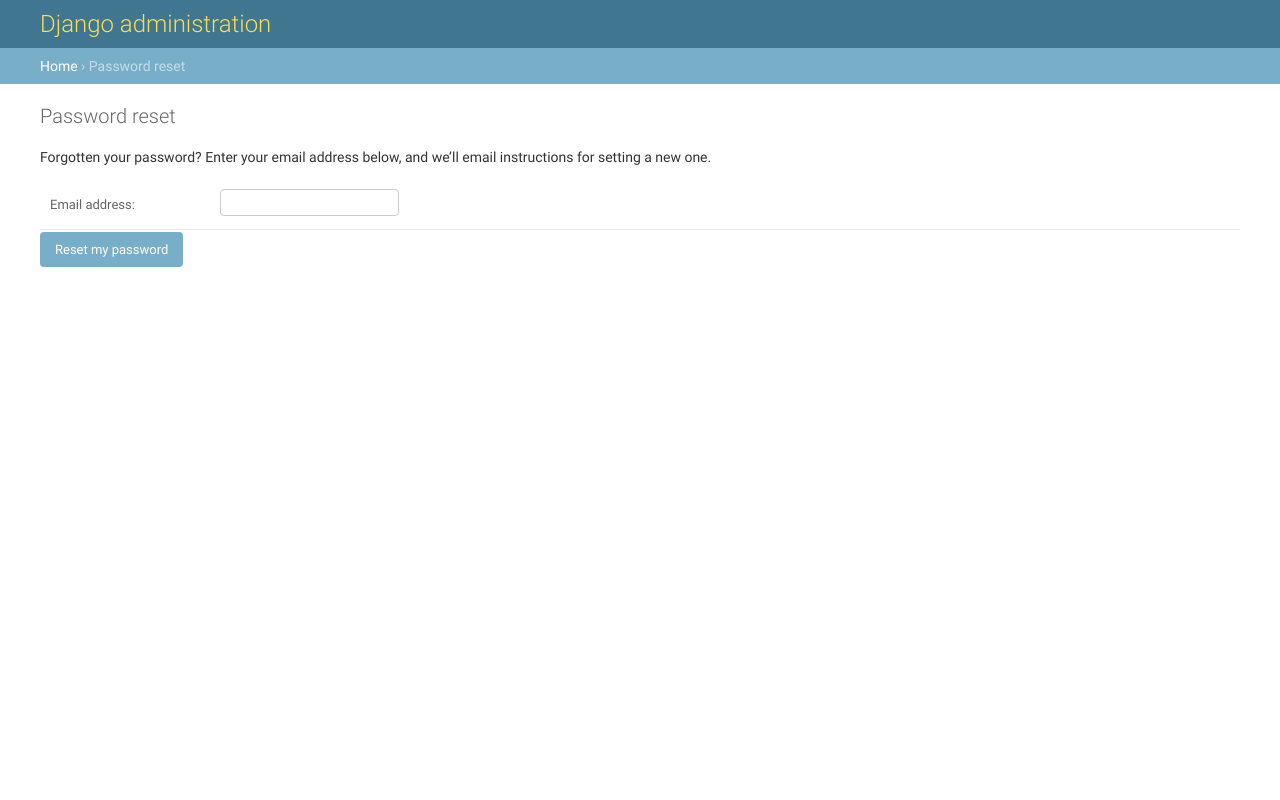
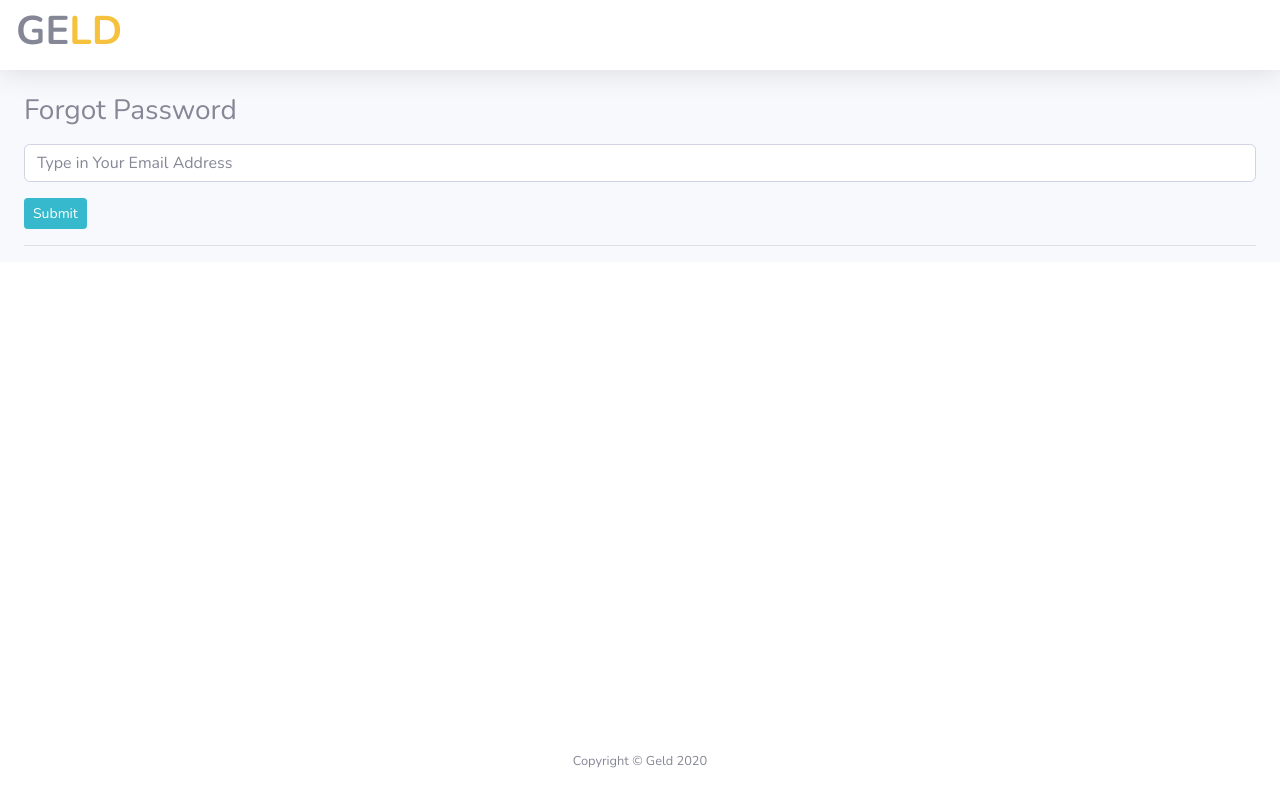
Before and after one commit to louieee/Geld, a Django app: page /password/reset in a window 1280 px wide. Run offline with Django 3.2, Linux system fonts and the light colour scheme; some libraries are stand-ins or nearby versions.

Commit message:
Added forgot password

```diff
--- a/Geld/urls.py
+++ b/Geld/urls.py
@@ -13,7 +13,7 @@ Including another URLconf
     1. Import the include() function: from django.urls import include, path
     2. Add a URL to urlpatterns:  path('blog/', include('blog.urls'))
 """
-from django.conf.urls import include
+from django.conf.urls import include, url
 from django.contrib.auth.views import PasswordResetView, PasswordResetDoneView, PasswordResetConfirmView, \
     PasswordResetCompleteView, LogoutView
 from django.contrib import admin
@@ -27,7 +27,7 @@ urlpatterns = [
     path('', signup, name='home'),
     path('logout', LogoutView.as_view(), {'next_page': settings.LOGOUT_REDIRECT_URL}, name='logout'),
     path('password/reset', PasswordResetView.as_view(), name='password_reset'),
-    path('password/reset/done/', PasswordResetDoneView.as_view(), name='password_reset_done'),
-    path('password/reset/confirm', PasswordResetConfirmView.as_view(), name='password_reset_confirm'),
+    url(r'^password/reset/done/$', PasswordResetDoneView.as_view(), name='password_reset_done'),
+    url(r'^reset/(?P<uidb64>[0-9A-Za-z_\-]+)/(?P<token>[0-9A-Za-z]{1,13}-[0-9A-Za-z]{1,20})/$', PasswordResetConfirmView.as_view(), name='password_reset_confirm'),
     path('password/reset/complete', PasswordResetCompleteView.as_view(), name='password_reset_complete'),
 ]
--- a/requirements.txt
+++ b/requirements.txt
@@ -6,7 +6,6 @@ Django==2.2.4
 django-cors-headers==3.1.1
 gunicorn==19.9.0
 idna==2.8
-luno-python==0.0.4
 psycopg2==2.8.3
 pytz==2019.2
 requests==2.22.0
--- /dev/null
+++ b/templates/registration/index.html
@@ -0,0 +1,113 @@
+{% load staticfiles %}
+<html lang="en"><head>
+
+    <meta charset="utf-8">
+    <meta http-equiv="X-UA-Compatible" content="IE=edge">
+    <meta name="viewport" content="width=device-width, initial-scale=1, shrink-to-fit=no">
+    <meta name="description" content="">
+    <meta name="author" content="">
+
+    <title>Geld - {% block title %}{% endblock %}</title>
+
+    <!-- Custom fonts for this template-->
+    <link href="https://cdnjs.cloudflare.com/ajax/libs/font-awesome/5.11.2/css/all.css" rel="stylesheet" type="text/css">
+    <link href="https://fonts.googleapis.com/css?family=Nunito:200,200i,300,300i,400,400i,600,600i,700,700i,800,800i,900,900i" rel="stylesheet">
+
+    <!-- Custom styles for this template-->
+    <link href="{% static 'css/sb-admin-2.min.css' %}" rel="stylesheet">
+
+    <style type="text/css">/* Chart.js */
+    @keyframes chartjs-render-animation {
+        from {
+            opacity: .99
+        }
+        to {
+            opacity: 1
+        }
+    }
+
+    .chartjs-size-monitor-expand > div {
+        position: absolute;
+        width: 1000000px;
+        height: 1000000px;
+        left: 0;
+        top: 0
+    }
+
+    .chartjs-size-monitor-shrink > div {
+        position: absolute;
+        width: 200%;
+        height: 200%;
+        left: 0;
+        top: 0
+    }</style>
+    <style type="text/css">/* Chart.js */
+    @keyframes chartjs-render-animation {
+        from {
+            opacity: .99
+        }
+        to {
+            opacity: 1
+        }
+    }
+
+    .chartjs-size-monitor-expand > div {
+        position: absolute;
+        width: 1000000px;
+        height: 1000000px;
+        left: 0;
+        top: 0
+    }
+
+    .chartjs-size-monitor-shrink > div {
+        position: absolute;
+        width: 200%;
+        height: 200%;
+        left: 0;
+        top: 0
+    }</style>
+<style type="text/css">@media print{.lpiframeoverlay{display:none}}</style></head>
+
+<body id="page-top" class="">
+
+<!-- Page Wrapper -->
+<div id="wrapper">
+    <div id="content-wrapper" class="d-flex flex-column">
+
+        <!-- Main Content -->
+        <div id="content">
+
+            <!-- Topbar -->
+            <nav class="navbar navbar-expand navbar-light bg-white topbar mb-4 static-top shadow">
+                <a class="text-secondary  navbar-brand" href="{%url 'dashboard'%}"><h1 class="font-weight-bold ">GE<span class="text-warning">LD</span></h1></a>
+            </nav>
+            <div class="container-fluid">
+                    {%if message%}
+                    <div class="row">
+                        <div id="dashboard_alert" class="col-sm-12 alert alert-{{ status }} text-center">{{ message }}</div>
+                    </div>
+                    {%endif%}
+{% block content %}
+
+{% endblock %}
+
+                </div>
+            </div>
+
+
+    <footer class="sticky-footer bg-white {% block fixed %}{% endblock  %}">
+            <div class="container my-auto">
+                <div class="copyright text-center my-auto">
+                    <span>Copyright © Geld 2020</span>
+                </div>
+            </div>
+        </footer>
+    </div>
+
+</div>
+
+<a class="scroll-to-top rounded" href="#page-top" style="display: none;">
+    <i class="fas fa-angle-up"></i>
+</a>
+</body>
+</html>
--- /dev/null
+++ b/templates/registration/password_reset_form.html
@@ -0,0 +1,21 @@
+{% extends 'registration/index.html' %}
+{% block title %}
+    Password Reset
+{% endblock %}
+
+{% block content %}
+<h3 class="mb-3">Forgot Password</h3>
+    <form class="user" method="post">
+      {%csrf_token%}
+
+    <div class="form-group">
+      <input type="email" class="form-control"  name="email" placeholder="Type in Your Email Address">
+    </div>
+    <input type="submit" class="btn btn-info btn-sm" value="Submit"/>
+    <hr>
+
+  </form>
+{% endblock %}
+{% block fixed %}
+    fixed-bottom
+{% endblock %}
--- /dev/null
+++ b/templates/registration/password_reset_subject.txt
@@ -0,0 +1 @@
+Geld Account Password Reset
--- a/wallet/templates/wallet/login.html
+++ b/wallet/templates/wallet/login.html
@@ -63,7 +63,7 @@
                   </form>
                   <hr>
                   <div class="text-center">
-                    <a class="small" href="{%url 'home'%}">Forgot Password?</a>
+                    <a class="small" href="{%url 'password_reset'%}">Forgot Password?</a>
                   </div>
                   <div class="text-center">
                     <a class="small" href="{%url 'home'%}">Don't Have An Account? Sign Up</a>
```
Also changed, not shown: templates/registration/password_reset_complete.html (added, +13 -0 lines), templates/registration/password_reset_confirm.html (added, +22 -0 lines), templates/registration/password_reset_done.html (added, +19 -0 lines), templates/registration/password_reset_email.html (added, +20 -0 lines).
